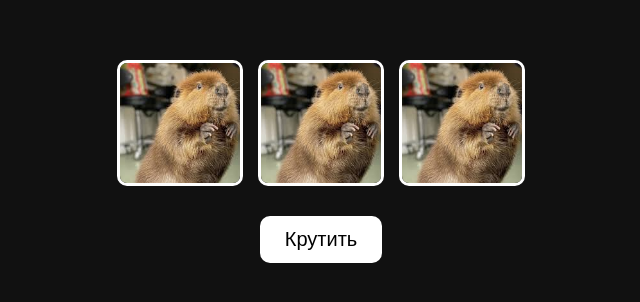
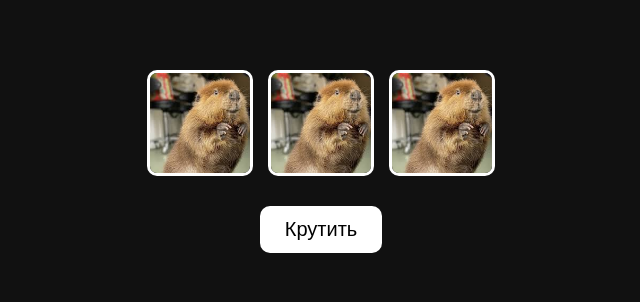
Before and after one commit to d0n0ts1lly/bobritobandito, a plain HTML site: page index.html in a window 1280 px wide. Shown: the part 244-546 px from the top of the page, without its empty margins (319-959 px from the left). Drawn offline with Linux system fonts and the light colour scheme.

Commit message:
Update style.css

```diff
--- a/style.css
+++ b/style.css
@@ -25,8 +25,8 @@ body {
   }
 
   .reel {
-    width: 120px;
-    height: 120px;
+    width: 100px;
+    height: 100px;
     object-fit: cover;
     border: 3px solid white;
     border-radius: 10px;
```
